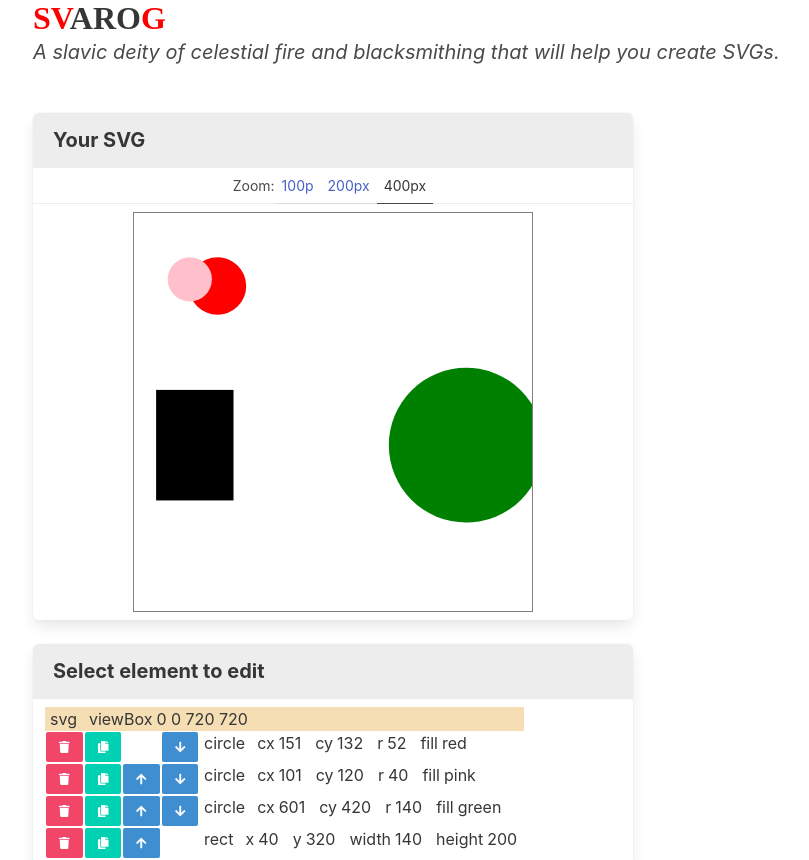
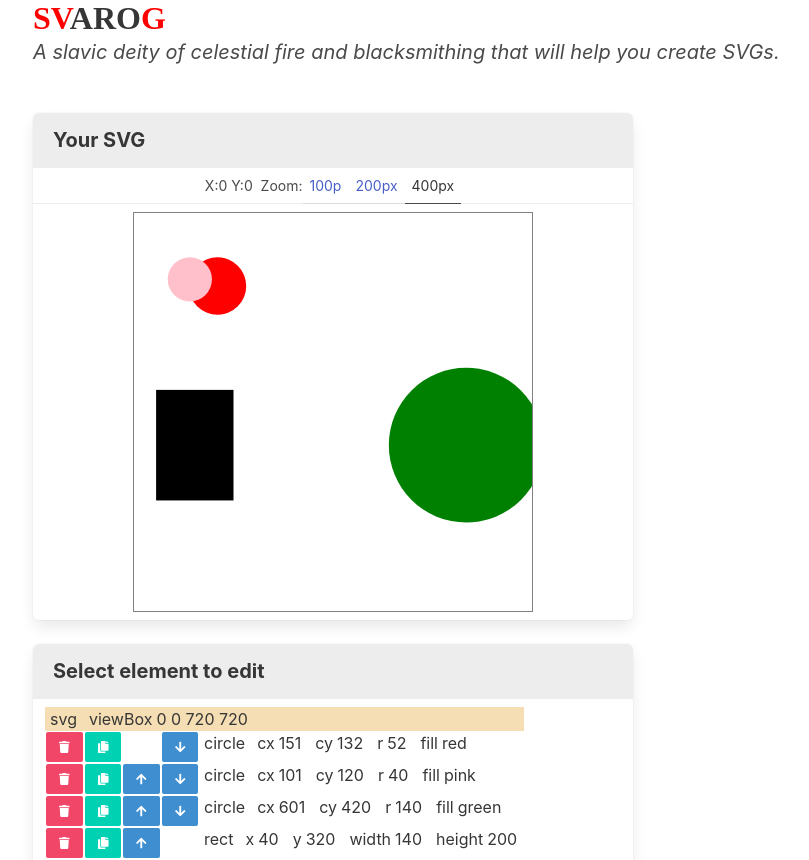
Before and after one commit to crianonim/svarog, a React (Create React App) app: page / in a window 1280 px wide. Shown: the top 860 px of the page, without its empty margins (31-840 px from the left). Built offline with nearby package versions, Linux system fonts and the light colour scheme; a web font is replaced by a local one.

Commit message:
Add Coords component

```diff
--- /dev/null
+++ b/src/components/Coords.js
@@ -0,0 +1,23 @@
+import React,{useEffect,useState} from "react";
+
+const Coords = ({svgCanvas}) => {
+    const [coords,setCoords]=useState([0,0])
+    const handler=(e)=>{
+        setCoords([e.offsetX,e.offsetY])
+
+    }
+    useEffect(()=>{
+        if (svgCanvas.current===null){
+            return
+        }
+        svgCanvas.current.addEventListener("mousemove",handler)
+        return ()=>{
+            svgCanvas.current.removeEventListener("mousemove",handler)
+        }
+    },[svgCanvas])
+    return (
+        <span className="align-self-center">X:{coords[0]} Y:{coords[1]} &nbsp;</span>
+    )
+
+}
+export default Coords
--- a/src/components/SvgView.js
+++ b/src/components/SvgView.js
@@ -1,4 +1,5 @@
-import React,{useState} from 'react';
+import React,{useState,useRef} from 'react';
+import Coords from './Coords';
 import './SvgView.css';
 
 
@@ -6,12 +7,13 @@ import './SvgView.css';
 
 const SvgView = (props) => {
     const [zoom,setZoom] = useState(400);
-
+    const svgCanvas=useRef(null)
     const setZoomHandler = zoom => () => setZoom(zoom);
     return (
         <div className="panel">
           <div className="panel-heading">Your SVG</div>
           <p className="panel-tabs">
+            <Coords svgCanvas={svgCanvas}/>
             <span className="align-self-center">Zoom:</span>
             <a onClick={setZoomHandler(100)} className={zoom===100?"is-active":""}>100p</a>
             <a onClick={setZoomHandler(200)} className={zoom===200?"is-active":""}>200px</a>
@@ -21,7 +23,7 @@ const SvgView = (props) => {
          <div className="panel-block">
            <div className="svg-wrapper">
 
-           <svg {...props.attrs} className="Svg-view" onClick={console.log} style={{width:zoom,height:zoom}}>
+           <svg ref={svgCanvas} {...props.attrs} className="Svg-view" onClick={console.log} style={{width:zoom,height:zoom}}>
           {props.shapes.map((shape, i) => {
             const ShapeType = shape.shape;
             return <ShapeType data-id={shape.id} onClick={(e)=>{
```
